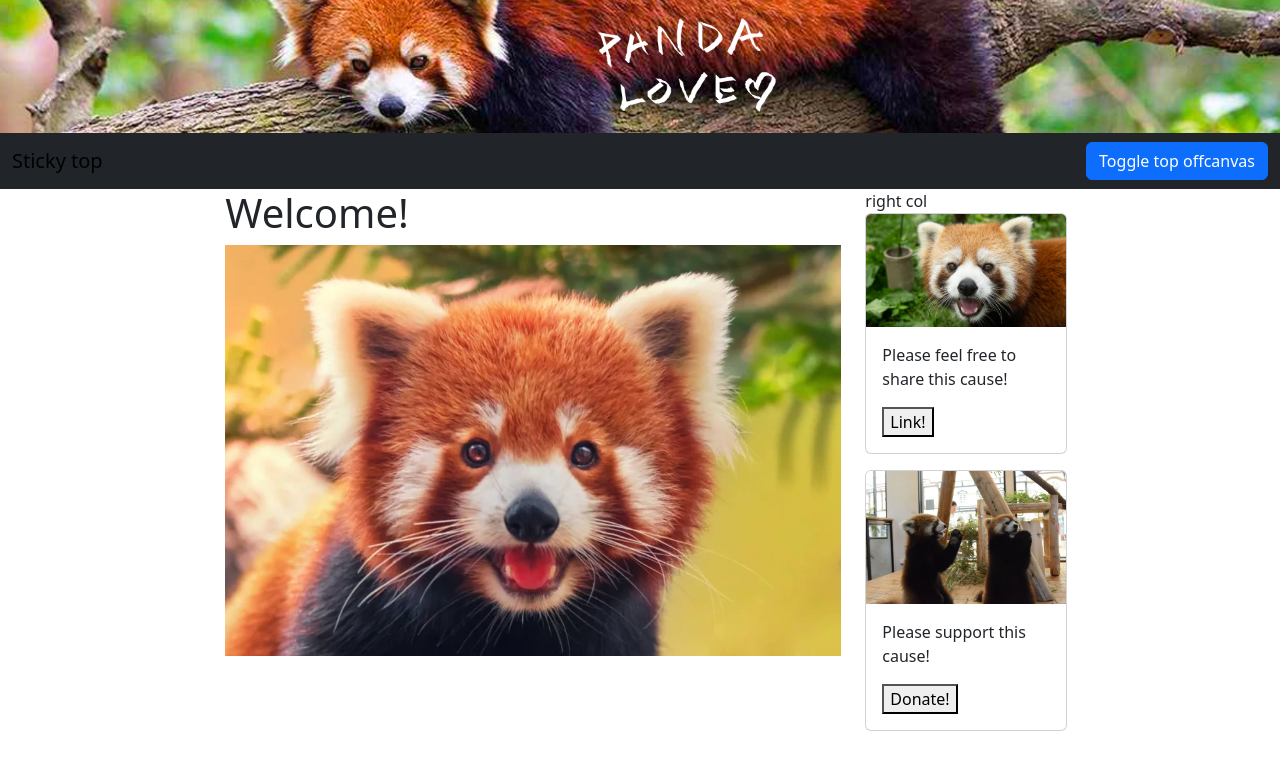
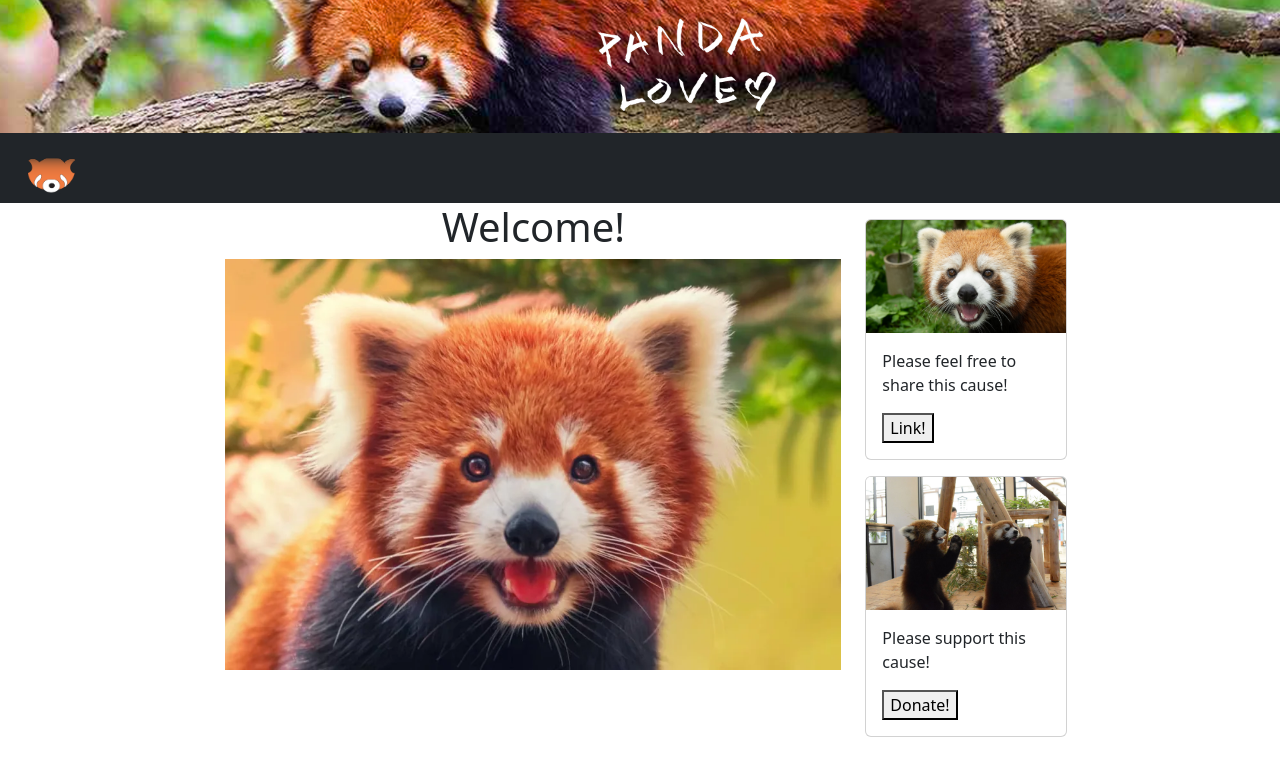
Before and after one commit to nosferav/2023IST-Website-Aarav.S, a plain HTML site: page index.html in a window 1280 px wide. Drawn offline with nearby package versions, Linux system fonts and the light colour scheme.

Commit message:
MAJORITY OF HOMPAGE/PAGE TEMPLATE DONE CARDS LEFT TO DO

```diff
--- a/index.html
+++ b/index.html
@@ -50,11 +50,11 @@ container {border:1px solid red;}
 <!-- nav starts-->
 
 
-  <nav class="navbar sticky-top bg-dark">
+  <nav class="navbar sticky-top bg-dark" style="height:70px">
 	<div class="container-fluid">
-	  <a class="navbar-brand" href="about:blank">Sticky top</a>
-			<button class="btn btn-primary" type="button" data-bs-toggle="offcanvas" data-bs-target="#offcanvasStart" aria-controls="offcanvasStart" style="float:left">Toggle top offcanvas</button>
-
+			<button class="btn btn-primary" type="button" data-bs-toggle="offcanvas" data-bs-target="#offcanvasStart" aria-controls="offcanvasStart" style="background-color:transparent; border:1px; width: fit-content; height:auto; position: sticky; float: left; ">
+			<img style="width:100%; height:50px;" src="images/panda logo no text.png">
+		</button>
 		<div class="offcanvas offcanvas-start" tabindex="-1" id="offcanvasStart" aria-labelledby="offcanvasStartLabel">
 		<div class="offcanvas-header">
 			<h5 class="offcanvas-title" id="offcanvasStartLabel">Offcanvas top</h5>
@@ -91,17 +91,16 @@ container {border:1px solid red;}
 			<!-- CONTENT ENDS HERE -->
 			</div>
 		<div class="col-sm">
-		right col
 		<!-- SHARE CARD STARTS HERE -->
-		<div class="col-sm-6 mb-3">
-			<div class="card" style="min-width: 12rem; object-fit: contain;">
+		<div class="col-sm-6 mb-3 ">
+			<div class="card " style="min-width: 12rem; object-fit: contain; margin-top: 1rem">
 				<img src="images/share_smilepanda.png" class="card-img-top" />
 				<div class="card-body">
 			<p class="card-text">Please feel free to share this cause!</p>
 			<button onclick="myFunction()">Link!</button>
 				</div>
 		  </div>
-		</div>
+		  </div>
 		<!-- SHARE CARD ENDS HERE -->
 
 
--- a/style.css
+++ b/style.css
@@ -1,5 +1,7 @@
-
-.card {
+h1 {
+	text-align: center;
+  }
+card {
 	min-width: 12rem;
 	object-fit: contain;
 }
```
